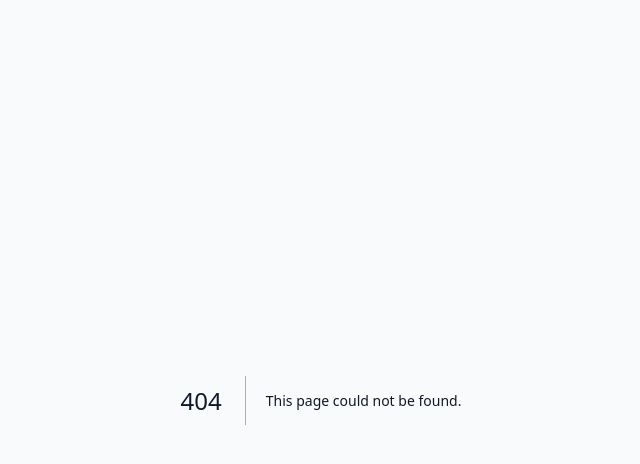
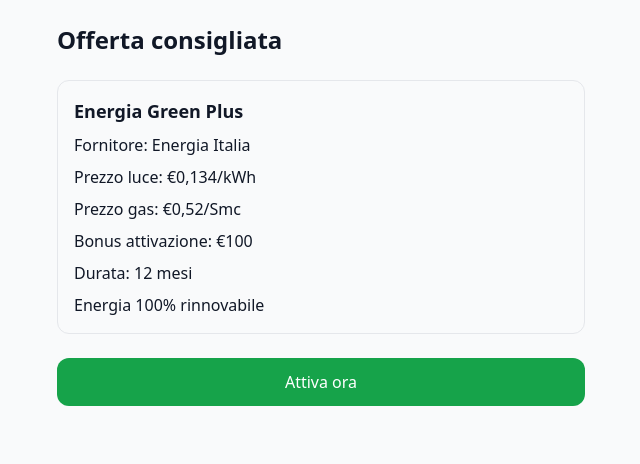
Before and after one commit to eutentiofficial-art/energia-compara, a Next.js app: page /manual/offer in a window 1280 px wide. Before the commit this address had no page. Shown: the top 464 px of the page, without its empty margins (319-959 px from the left). Built offline with nearby package versions, Linux system fonts and the light colour scheme.

Commit message:
Create page.tsx

```diff
--- /dev/null
+++ b/app/manual/offer/page.tsx
@@ -0,0 +1,30 @@
+"use client";
+
+import { useRouter } from "next/navigation";
+
+export default function OfferPage() {
+  const router = useRouter();
+
+  return (
+    <div className="max-w-xl mx-auto p-6 space-y-6">
+      <h1 className="text-2xl font-bold">Offerta consigliata</h1>
+
+      <div className="border rounded-xl p-4 space-y-2">
+        <div className="font-bold text-lg">Energia Green Plus</div>
+        <div>Fornitore: Energia Italia</div>
+        <div>Prezzo luce: €0,134/kWh</div>
+        <div>Prezzo gas: €0,52/Smc</div>
+        <div>Bonus attivazione: €100</div>
+        <div>Durata: 12 mesi</div>
+        <div>Energia 100% rinnovabile</div>
+      </div>
+
+      <button
+        onClick={() => router.push("/manual/thanks")}
+        className="w-full bg-green-600 text-white py-3 rounded-xl"
+      >
+        Attiva ora
+      </button>
+    </div>
+  );
+}
```
